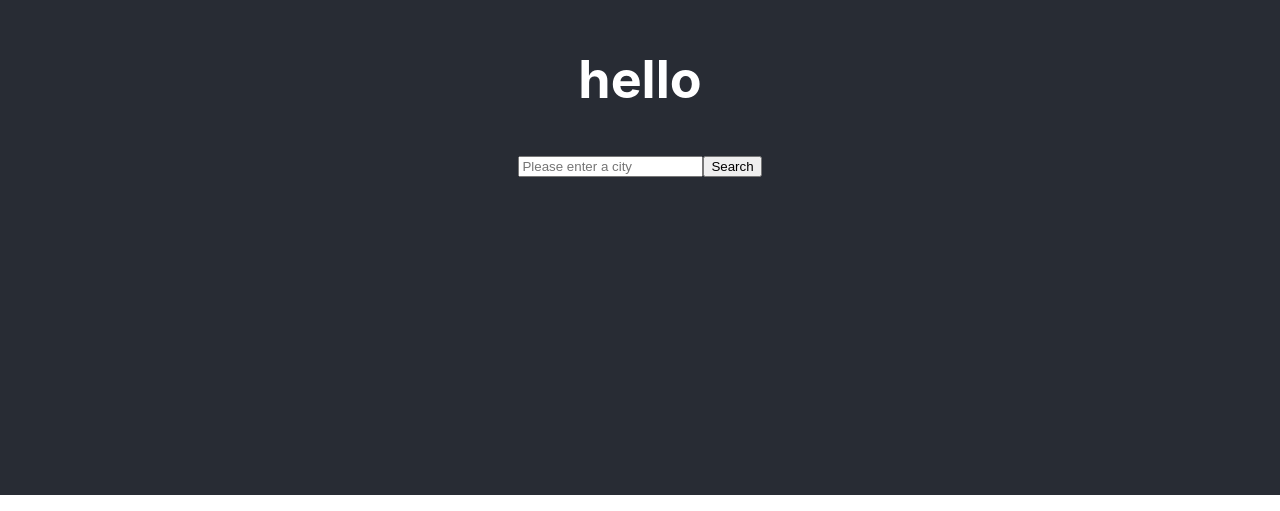
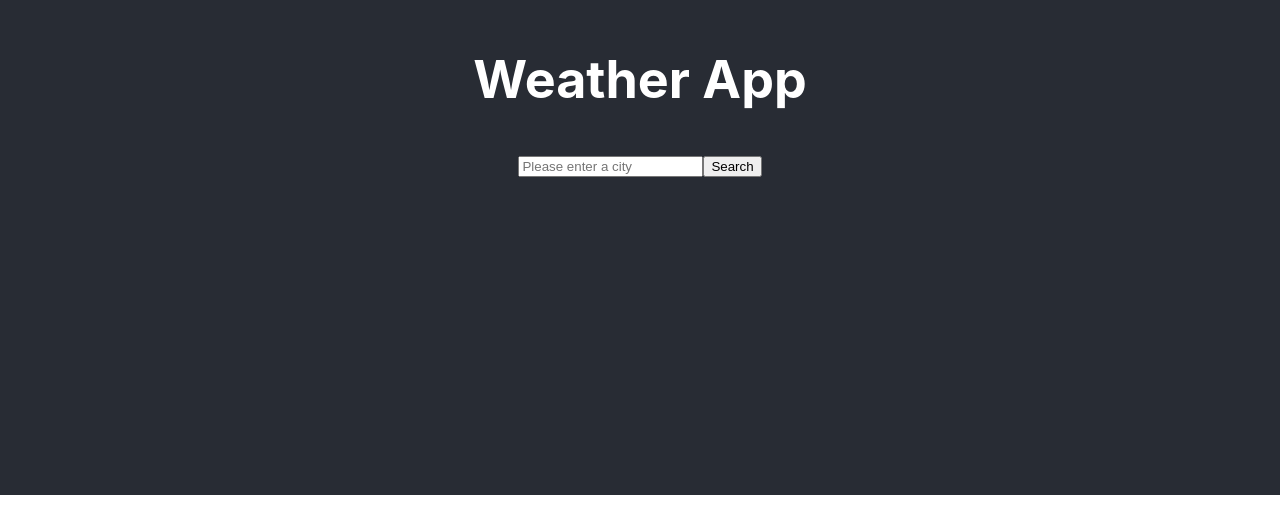
Before and after one commit to hellocarrie/weather-react, a React (Create React App) app: page / in a window 1280 px wide. Shown: the part 305-816 px from the top of the page. Built offline with nearby package versions, Linux system fonts and the light colour scheme.

Commit message:
added github link

```diff
--- a/src/App.css
+++ b/src/App.css
@@ -27,6 +27,9 @@
 .App-link {
   color: #61dafb;
 }
+footer {
+  color: white;
+}
 
 @keyframes App-logo-spin {
   from {
--- a/src/App.js
+++ b/src/App.js
@@ -7,13 +7,13 @@ function App() {
     <div className="App">
       <header className="App-header">
         <p>
-          <h1>hello</h1>
+          <h1>Weather App</h1>
           <Search />
         </p>
       </header>
-      <footer>
+      <p>
         <a href="https://github.com/hellocarrie/weather-react"></a>
-      </footer>
+      </p>
     </div>
   );
 }
```
